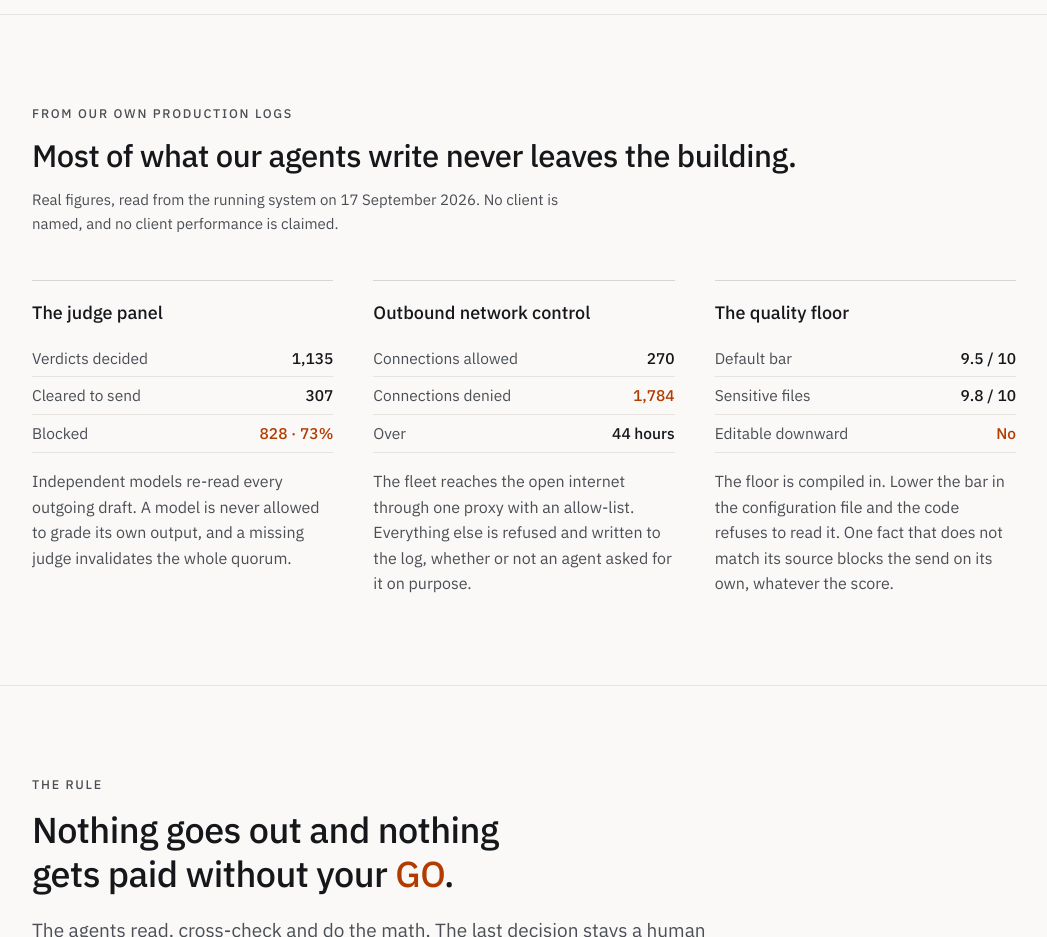
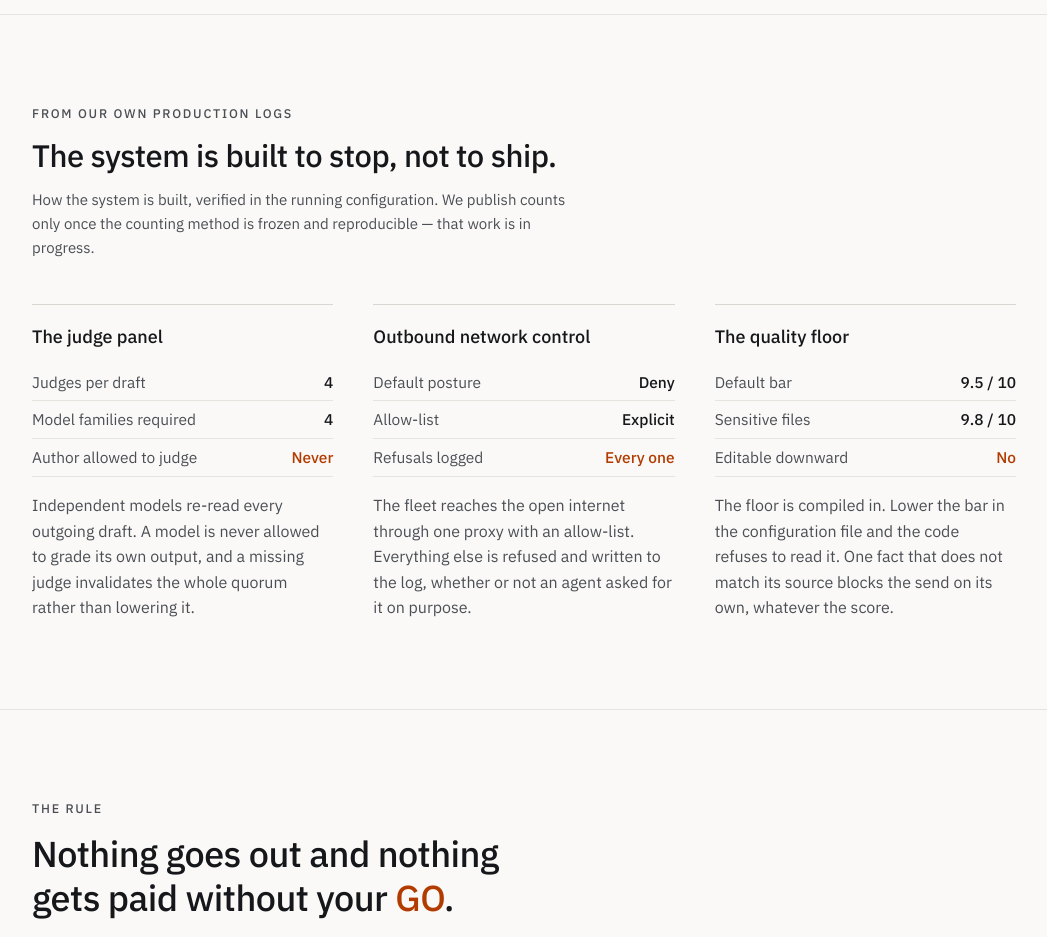
Before and after one commit to olivieraziz-collab/ino-vita-ai-site, a plain HTML site: page en/index.html in a window 1280 px wide. Shown: the part 1340-2277 px from the top of the page, without its empty margins (116-1163 px from the left). Drawn offline with Linux system fonts and the light colour scheme.

Commit message:
Retrait des chiffres non reproductibles de la page anglaise
Les comptes publies hier (1 135 verdicts / 307 autorises, 1 784 refus / 270
autorisations) ne se reproduisent pas depuis les journaux. Le journal cite
comme source porte 5 lignes sur guru et 162 255 sur le Mac, sans methode de
comptage figee.

Un site dont la these est le refus de ce qui n est pas prouve ne peut pas
publier un chiffre invérifiable. Les blocs decrivent maintenant l architecture
- 4 juges, 4 familles, auteur jamais juge, refus par defaut, journal integral -
qui, elle, se verifie dans la configuration. Les comptes reviendront quand la
methode sera figee et rejouable.

```diff
--- a/en/index.html
+++ b/en/index.html
@@ -4,7 +4,7 @@
 <meta charset="utf-8">
 <meta name="viewport" content="width=device-width, initial-scale=1">
 <title>Ino-Vita AI — the AI company that refuses to send</title>
-<meta name="description" content="An AI company for construction. Our agents write, cross-check and reconcile — and block 73% of what they write before it leaves, for lack of proof.">
+<meta name="description" content="An AI company for construction. Our agents write, cross-check and reconcile — and refuse to send what they cannot prove.">
 <meta name="site-version" content="refus-2026-09-17">
 <meta name="theme-color" content="#faf9f7" media="(prefers-color-scheme: light)">
 <meta name="theme-color" content="#0e1013" media="(prefers-color-scheme: dark)">
@@ -16,7 +16,7 @@
 <meta property="og:site_name" content="Ino-Vita AI">
 <meta property="og:locale" content="en_CA">
 <meta property="og:title" content="Ino-Vita AI — the AI company that refuses to send">
-<meta property="og:description" content="An AI company for construction. Our agents write, cross-check and reconcile — and block 73% of what they write before it leaves, for lack of proof.">
+<meta property="og:description" content="An AI company for construction. Our agents write, cross-check and reconcile — and refuse to send what they cannot prove.">
 <meta property="og:url" content="https://ino-vita.ai/en/">
 <meta property="og:image" content="https://ino-vita.ai/og.png">
 <meta property="og:image:width" content="1200">
@@ -29,7 +29,7 @@
 <meta property="og:video:height" content="720">
 <meta name="twitter:card" content="summary_large_image">
 <meta name="twitter:title" content="Ino-Vita AI — the AI company that refuses to send">
-<meta name="twitter:description" content="An AI company for construction. Our agents write, cross-check and reconcile — and block 73% of what they write before it leaves, for lack of proof.">
+<meta name="twitter:description" content="An AI company for construction. Our agents write, cross-check and reconcile — and refuse to send what they cannot prove.">
 <meta name="twitter:image" content="https://ino-vita.ai/og.png">
 <link rel="icon" href="/favicon.svg" type="image/svg+xml">
 <link rel="preload" href="/fonts/ibm-plex-sans-latin.woff2" as="font" type="font/woff2" crossorigin>
@@ -71,24 +71,24 @@
   <section id="refus">
     <div class="wrap">
       <p class="label">From our own production logs</p>
-      <h2 style="margin-top:14px">Most of what our agents write never leaves the building.</h2>
-      <p class="small muted measure" style="margin-top:14px">Real figures, read from the running system on 17 September 2026. No client is named, and no client performance is claimed.</p>
+      <h2 style="margin-top:14px">The system is built to stop, not to ship.</h2>
+      <p class="small muted measure" style="margin-top:14px">How the system is built, verified in the running configuration. We publish counts only once the counting method is frozen and reproducible — that work is in progress.</p>
       <div class="cases">
         <div class="case">
           <h3>The judge panel</h3>
           <dl class="figs">
-            <div class="fig"><dt>Verdicts decided</dt><dd>1,135</dd></div>
-            <div class="fig"><dt>Cleared to send</dt><dd>307</dd></div>
-            <div class="fig gap"><dt>Blocked</dt><dd>828 · 73%</dd></div>
+            <div class="fig"><dt>Judges per draft</dt><dd>4</dd></div>
+            <div class="fig"><dt>Model families required</dt><dd>4</dd></div>
+            <div class="fig gap"><dt>Author allowed to judge</dt><dd>Never</dd></div>
           </dl>
-          <p>Independent models re-read every outgoing draft. A model is never allowed to grade its own output, and a missing judge invalidates the whole quorum.</p>
+          <p>Independent models re-read every outgoing draft. A model is never allowed to grade its own output, and a missing judge invalidates the whole quorum rather than lowering it.</p>
         </div>
         <div class="case">
           <h3>Outbound network control</h3>
           <dl class="figs">
-            <div class="fig"><dt>Connections allowed</dt><dd>270</dd></div>
-            <div class="fig gap"><dt>Connections denied</dt><dd>1,784</dd></div>
-            <div class="fig"><dt>Over</dt><dd>44 hours</dd></div>
+            <div class="fig"><dt>Default posture</dt><dd>Deny</dd></div>
+            <div class="fig"><dt>Allow-list</dt><dd>Explicit</dd></div>
+            <div class="fig gap"><dt>Refusals logged</dt><dd>Every one</dd></div>
           </dl>
           <p>The fleet reaches the open internet through one proxy with an allow-list. Everything else is refused and written to the log, whether or not an agent asked for it on purpose.</p>
         </div>
```
